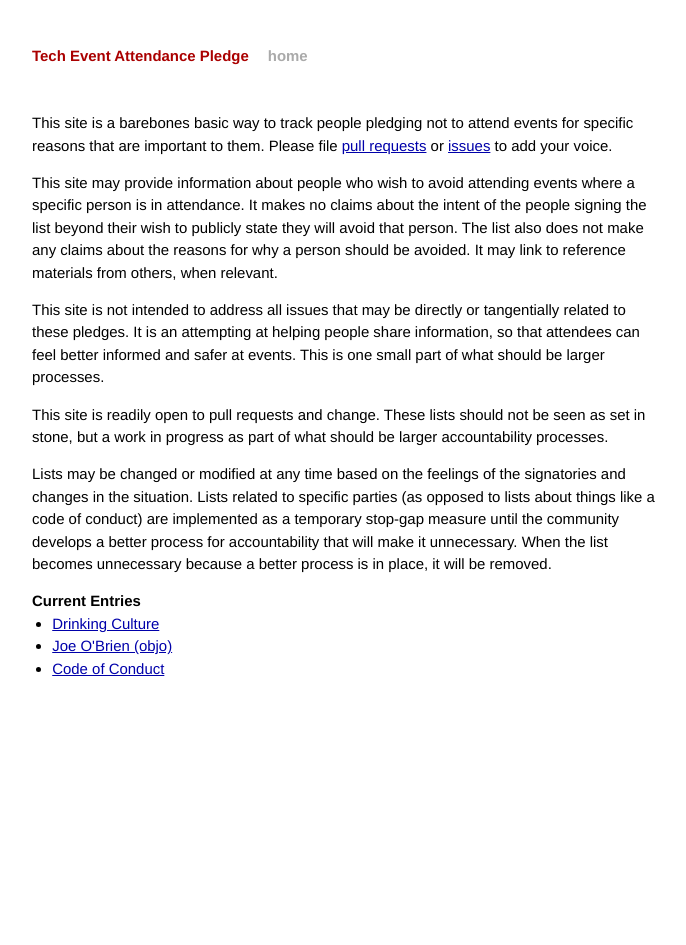
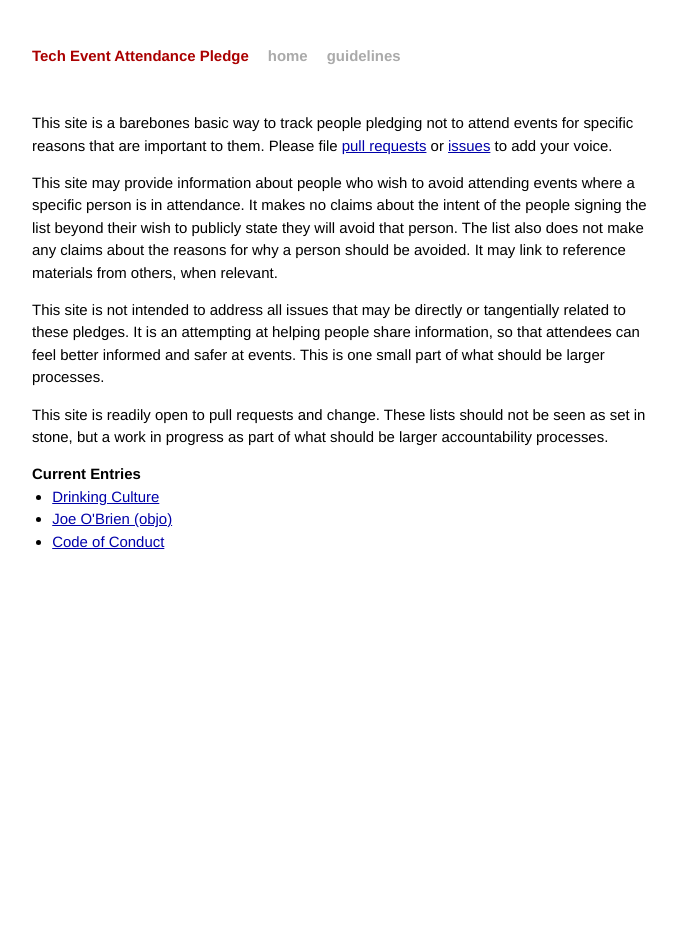
Before and after one commit to techtektek/tech-event-attendance-pledge.github.io, a Jekyll site: the page built from index.html, in a window 1280 px wide. Shown: the whole page, without its empty margins (294-980 px from the left). Built offline with Jekyll 4.4.1, drawn with Linux system fonts in a browser that asks for light colours; Markdown is read by kramdown in place of the engine named in the settings.

Commit message:
Add guidelines page.

```diff
--- a/_layouts/default.html
+++ b/_layouts/default.html
@@ -19,10 +19,12 @@
           <div class="header">
             <h1 class="title"><a href="/">{{ site.name }}</a></h1>
             <a class="extra" href="/">home</a>
+            <a class="extra" href="/guidelines.html">guidelines</a>
           </div>
 
-          {{ content }}
-
+          <div class="post"
+            {{ content }}
+          </div>
         </div>
 
     </body>
--- a/index.html
+++ b/index.html
@@ -26,14 +26,6 @@ title: Tech Event Attendance Pledge
     not be seen as set in stone, but a work in progress as part of what
     should be larger accountability processes.</p>
 
-  <p>Lists may be changed or modified at any time based on the feelings of
-    the signatories and changes in the situation.  Lists related to specific
-    parties (as opposed to lists about things like a code of conduct) are
-    implemented as a temporary
-    stop-gap measure until the community develops a better process for
-    accountability that will make it unnecessary. When the list becomes
-    unnecessary because a better process is in place, it will be removed.</p>
-
   <div class="post">
     <h2>Current Entries</h2>
     <ul>
```
Also changed, not shown: guidelines.markdown (added, +27 -0 lines).
